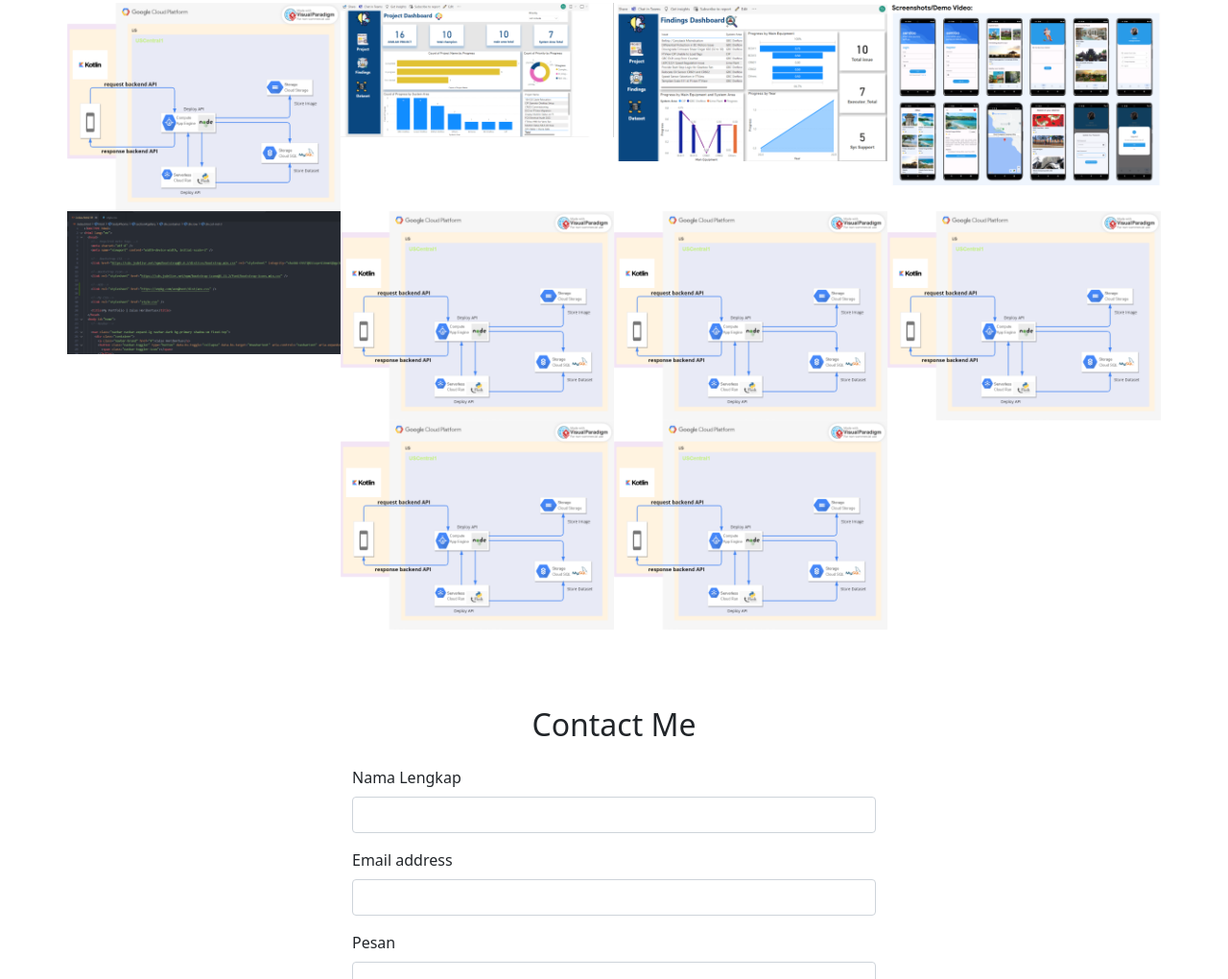
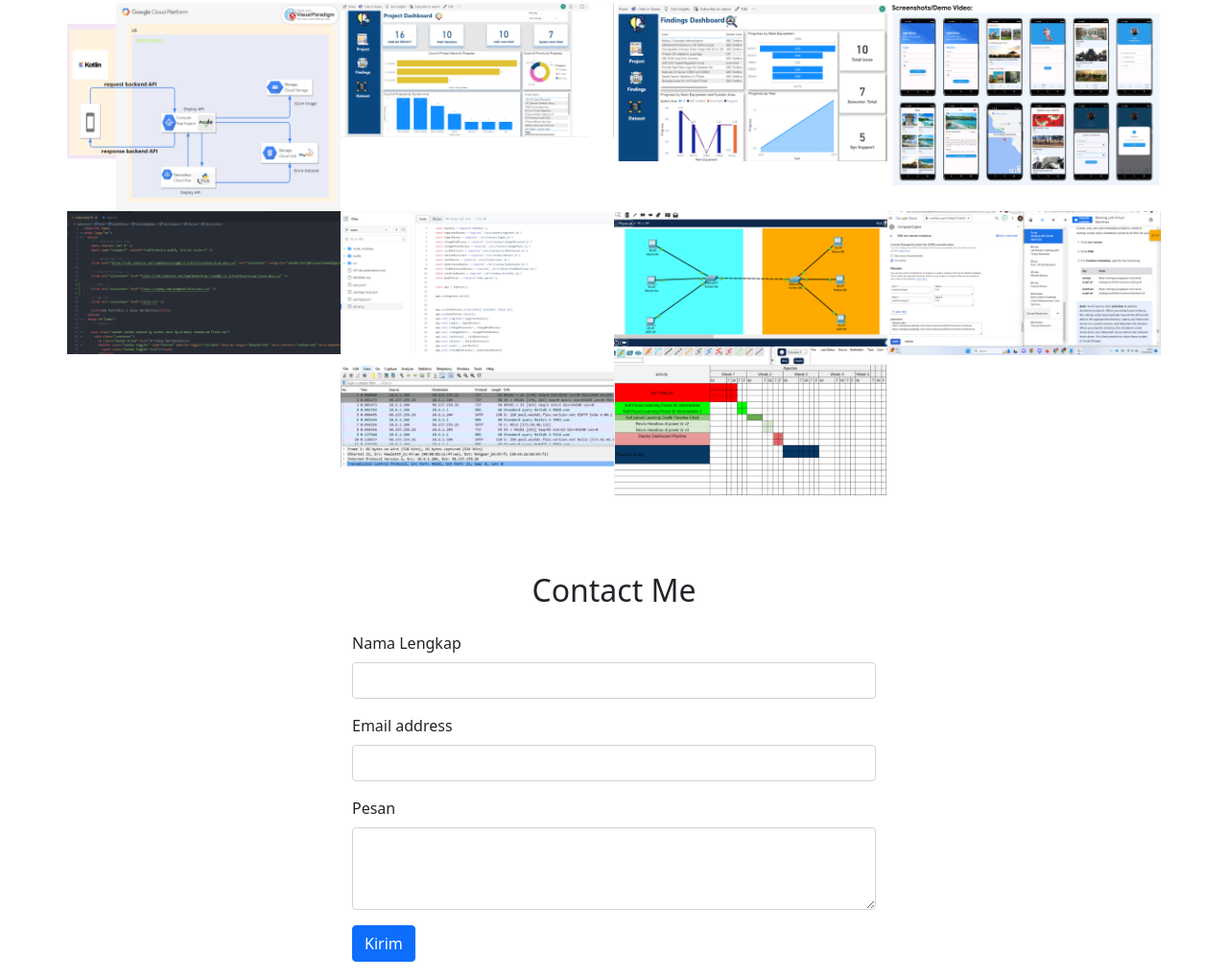
Before and after one commit to zalas07/zalasheribertus.github.io, a plain HTML site: page index.html in a window 1280 px wide. Shown: the part 2803-3823 px from the top of the page at 96% size. Drawn offline with nearby package versions, Linux system fonts and the light colour scheme.

Commit message:
ubah gambar dari title card

```diff
--- a/index.html
+++ b/index.html
@@ -200,27 +200,27 @@
           </div>
           <div class="col-md-3">
             <a href="#">
-              <img src="img/gallery/thumbnail/1.png" alt=" Gambar 6" class="img-fluid gallery-img" />
+              <img src="img/gallery/thumbnail/6.png" alt=" Gambar 6" class="img-fluid gallery-img" />
             </a>
           </div>
           <div class="col-md-3">
             <a href="#">
-              <img src="img/gallery/thumbnail/1.png" alt=" Gambar 7" class="img-fluid gallery-img" />
+              <img src="img/gallery/thumbnail/7.png" alt=" Gambar 7" class="img-fluid gallery-img" />
             </a>
           </div>
           <div class="col-md-3">
             <a href="#">
-              <img src="img/gallery/thumbnail/1.png" alt=" Gambar 8" class="img-fluid gallery-img" />
+              <img src="img/gallery/thumbnail/8.png" alt=" Gambar 8" class="img-fluid gallery-img" />
             </a>
           </div>
           <div class="col-md-3">
             <a href="#">
-              <img src="img/gallery/thumbnail/1.png" alt=" Gambar 9" class="img-fluid gallery-img" />
+              <img src="img/gallery/thumbnail/9.png" alt=" Gambar 9" class="img-fluid gallery-img" />
             </a>
           </div>
           <div class="col-md-3">
             <a href="#">
-              <img src="img/gallery/thumbnail/1.png" alt=" Gambar 10" class="img-fluid gallery-img" />
+              <img src="img/gallery/thumbnail/10.png" alt=" Gambar 10" class="img-fluid gallery-img" />
             </a>
           </div>
         </div>
```
Also changed, not shown: img/gallery/thumbnail/10.png (added), img/gallery/thumbnail/6.png (added), img/gallery/thumbnail/7.png (added), img/gallery/thumbnail/8.png (added), img/gallery/thumbnail/9.png (added).
